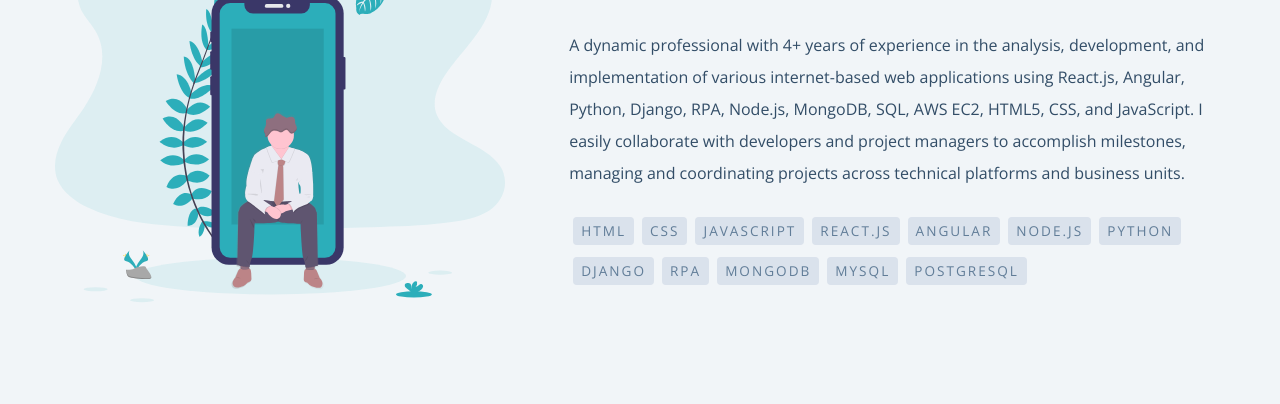
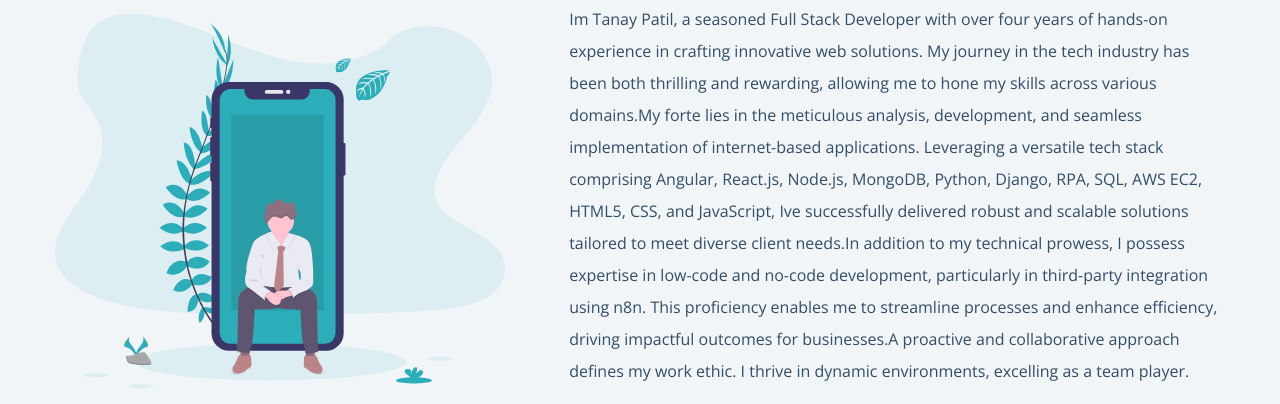
Before and after one commit to Tanypatil98/PortfolioWeb, a Gatsby site: page /about in a window 1280 px wide. Shown: the part 277-681 px from the top of the page. Built offline with nearby package versions, Linux system fonts and the light colour scheme; Gatsby itself is replaced by a stand-in of ours.

Commit message:
Update about.js

```diff
--- a/src/pages/about.js
+++ b/src/pages/about.js
@@ -13,7 +13,7 @@ const About = () => {
           <img src={her} alt="Tanay Patil" className="about-img-svg" />
           <article className="about-text">
             <Title title="Tanay Patil" />
-            <p>A dynamic professional with 4+ years of experience in the analysis, development, and implementation of various internet-based web applications using React.js, Angular, Python, Django, RPA, Node.js, MongoDB, SQL, AWS EC2, HTML5, CSS, and JavaScript. I easily collaborate with developers and project managers to accomplish milestones, managing and coordinating projects across technical platforms and business units.</p>
+            <p>Im Tanay Patil, a seasoned Full Stack Developer with over four years of hands-on experience in crafting innovative web solutions. My journey in the tech industry has been both thrilling and rewarding, allowing me to hone my skills across various domains.My forte lies in the meticulous analysis, development, and seamless implementation of internet-based applications. Leveraging a versatile tech stack comprising Angular, React.js, Node.js, MongoDB, Python, Django, RPA, SQL, AWS EC2, HTML5, CSS, and JavaScript, Ive successfully delivered robust and scalable solutions tailored to meet diverse client needs.In addition to my technical prowess, I possess expertise in low-code and no-code development, particularly in third-party integration using n8n. This proficiency enables me to streamline processes and enhance efficiency, driving impactful outcomes for businesses.A proactive and collaborative approach defines my work ethic. I thrive in dynamic environments, excelling as a team player.</p>
             <div className="about-stack">
               {stack.map(item => {
                 return <span key={item}>{item}</span>
```
